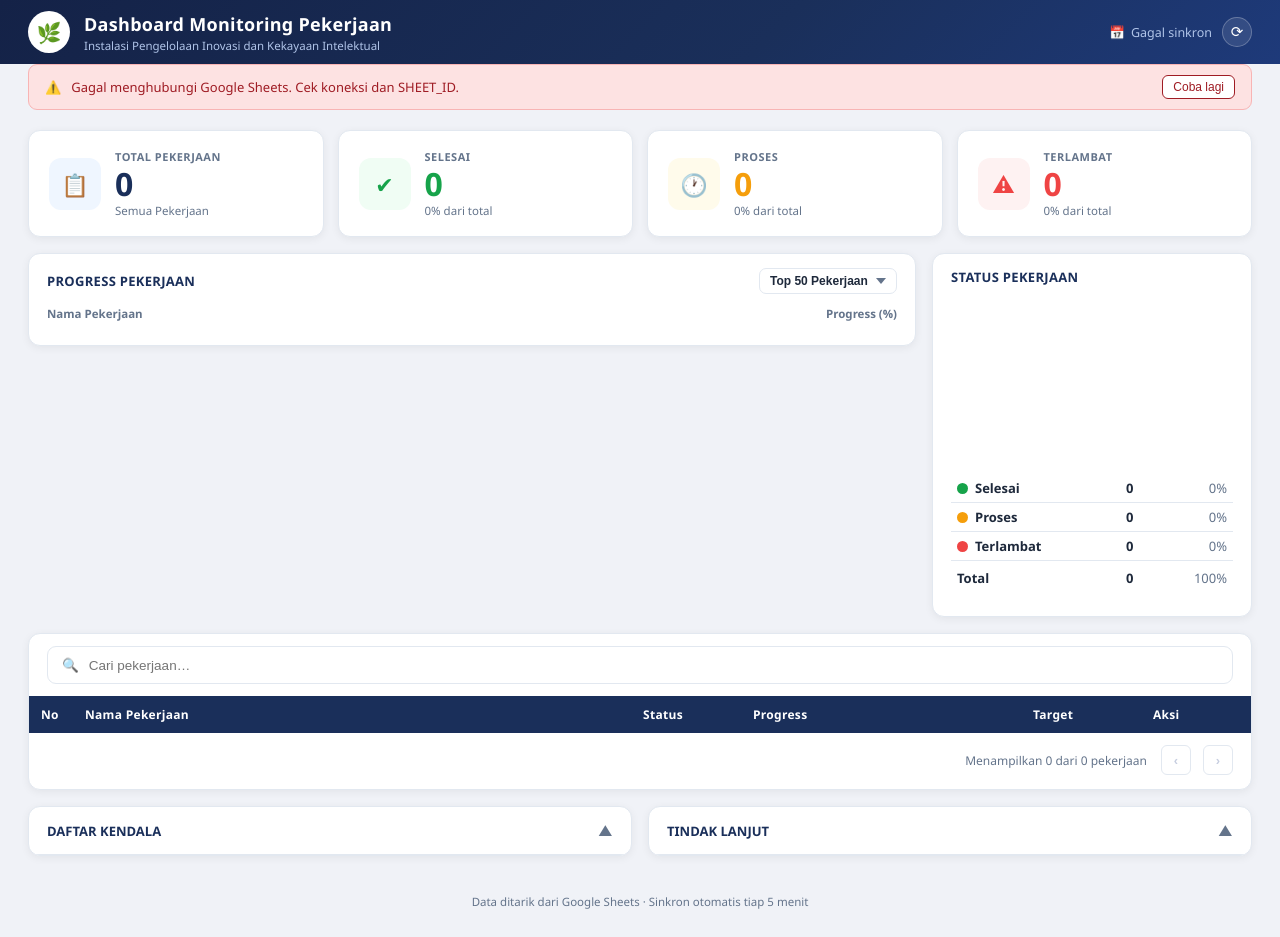
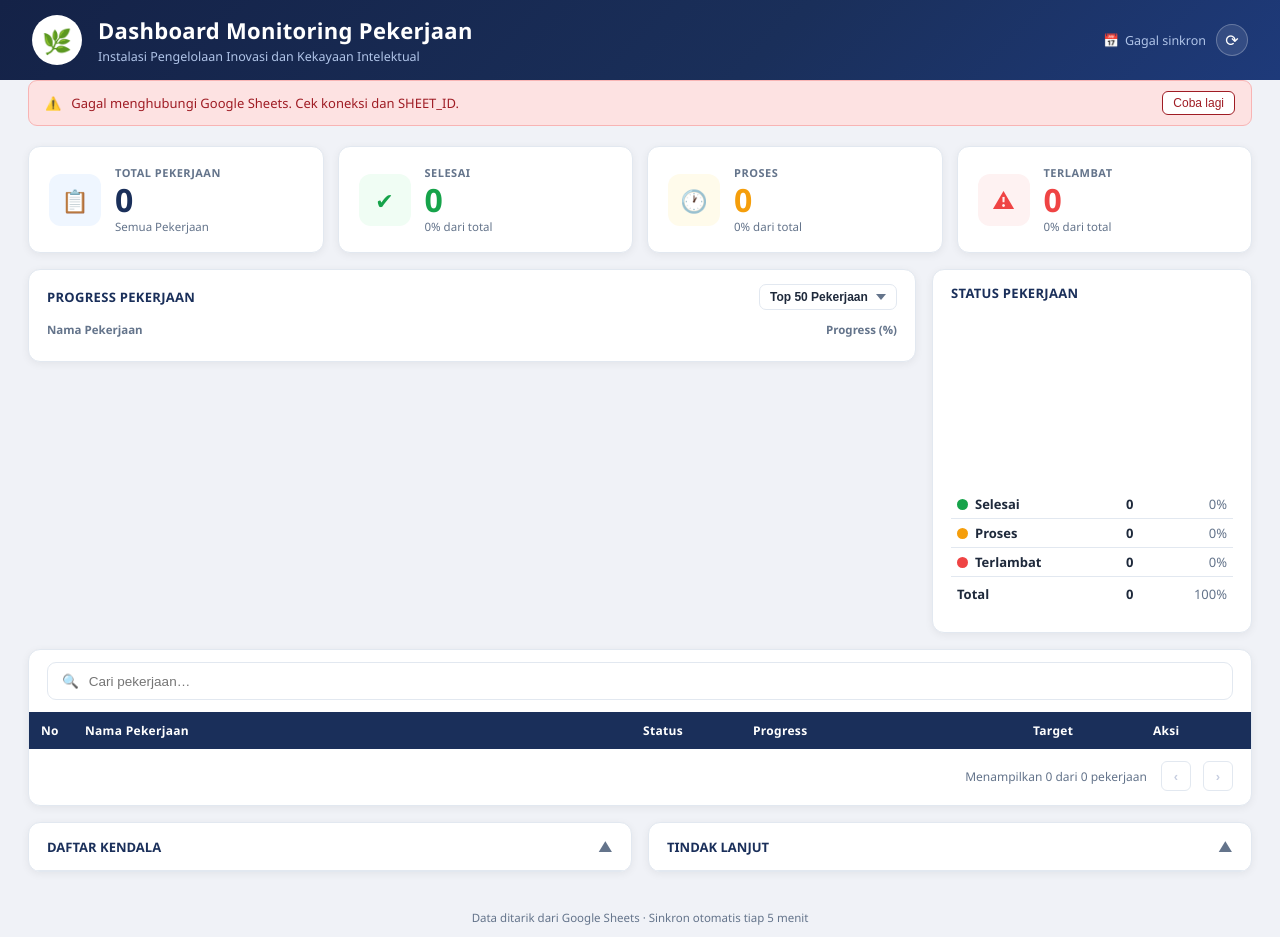
Before and after one commit to ortalasdm-alt/DASHBOARD-MONITORING-PEKERJAAN, a plain HTML site: page index.html in a window 1280 px wide. Shown: the top 937 px of the page. Drawn offline with nearby package versions, Linux system fonts and the light colour scheme.

Commit message:
Add files via upload

```diff
--- a/style.css
+++ b/style.css
@@ -14,13 +14,18 @@
   --border: #e2e8f0;
   --text: #1e293b;
   --muted: #64748b;
-  --blue-icon: #2563eb;
 }
 
 * {
   box-sizing: border-box;
   margin: 0;
   padding: 0;
+}
+
+/* Hapus garis biru pada semua link */
+a {
+  color: inherit;
+  text-decoration: none;
 }
 
 body {
@@ -39,43 +44,43 @@ body {
 header {
   background: linear-gradient(135deg, var(--navy-dark) 0%, var(--navy) 60%, #1e3a7a 100%);
   color: #fff;
-  padding: 0 28px;
+  padding: 0 32px;
   display: flex;
   align-items: center;
   justify-content: space-between;
-  min-height: 64px;
+  min-height: 80px;  /* diperbesar dari 64px */
 }
 
 .head-left {
   display: flex;
   align-items: center;
-  gap: 14px;
+  gap: 16px;
 }
 
 .head-logo {
-  width: 42px;
-  height: 42px;
+  width: 50px;       /* diperbesar dari 42px */
+  height: 50px;
   background: #fff;
   border-radius: 50%;
   display: flex;
   align-items: center;
   justify-content: center;
   flex-shrink: 0;
-  font-size: 20px;
+  font-size: 24px;   /* diperbesar */
   font-weight: 800;
   color: var(--navy);
 }
 
 .head-title {
-  font-size: 18px;
+  font-size: 22px;   /* diperbesar dari 18px */
   font-weight: 800;
   letter-spacing: .3px;
 }
 
 .head-sub {
-  font-size: 11.5px;
+  font-size: 12.5px; /* diperbesar dari 11.5px */
   color: #b0c4e8;
-  margin-top: 2px;
+  margin-top: 3px;
 }
 
 .head-right {
@@ -97,28 +102,24 @@ header {
   border: 1px solid rgba(255, 255, 255, .25);
   color: #fff;
   border-radius: 50%;
-  width: 30px;
-  height: 30px;
+  width: 32px;
+  height: 32px;
   cursor: pointer;
-  font-size: 15px;
+  font-size: 16px;
   display: flex;
   align-items: center;
   justify-content: center;
   transition: .2s;
 }
 
-.refresh-btn:hover {
-  background: rgba(255, 255, 255, .2);
-}
+.refresh-btn:hover { background: rgba(255, 255, 255, .2); }
 
 .refresh-btn.loading .spin {
   display: inline-block;
   animation: spin 1s linear infinite;
 }
 
-@keyframes spin {
-  to { transform: rotate(360deg); }
-}
+@keyframes spin { to { transform: rotate(360deg); } }
 
 /* ── PAGE BODY ── */
 .page-body {
@@ -219,9 +220,7 @@ header {
   letter-spacing: .3px;
 }
 
-.panel-body {
-  padding: 12px 18px 16px;
-}
+.panel-body { padding: 12px 18px 16px; }
 
 /* ── DROPDOWN FILTER ── */
 .select-sm {
@@ -250,6 +249,7 @@ header {
   align-items: center;
 }
 
+/* Nama pekerjaan di progress list — pastikan tidak berwarna biru */
 .prog-name {
   font-size: 12.5px;
   color: var(--text);
@@ -257,6 +257,7 @@ header {
   white-space: nowrap;
   overflow: hidden;
   text-overflow: ellipsis;
+  text-decoration: none;  /* hapus underline */
 }
 
 .prog-pct {
@@ -320,22 +321,9 @@ header {
   font-weight: 600;
 }
 
-.status-table .row-num {
-  font-weight: 800;
-  color: var(--text);
-}
-
-.status-table .row-pct {
-  color: var(--muted);
-  font-weight: 500;
-  text-align: right;
-}
-
-.status-table tfoot td {
-  border-top: 1px solid var(--border);
-  font-weight: 700;
-  padding-top: 8px;
-}
+.status-table .row-num { font-weight: 800; color: var(--text); }
+.status-table .row-pct { color: var(--muted); font-weight: 500; text-align: right; }
+.status-table tfoot td { border-top: 1px solid var(--border); font-weight: 700; padding-top: 8px; }
 
 /* ── SEARCH BAR ── */
 .search-bar {
@@ -384,6 +372,13 @@ tbody td {
   border-bottom: 1px solid var(--border);
   vertical-align: middle;
   color: var(--text);
+}
+
+/* Teks di dalam cell tabel juga tidak bergaris biru */
+tbody td a,
+tbody td span {
+  color: var(--text);
+  text-decoration: none;
 }
 
 tbody tr:hover { background: #f8fafc; }
@@ -470,12 +465,7 @@ tbody tr:hover { background: #f8fafc; }
   transition: .15s;
 }
 
-.pg-btn.active {
-  background: var(--blue-accent);
-  color: #fff;
-  border-color: var(--blue-accent);
-}
-
+.pg-btn.active { background: var(--blue-accent); color: #fff; border-color: var(--blue-accent); }
 .pg-btn:hover:not(.active):not(:disabled) { background: #f1f5ff; }
 .pg-btn:disabled { color: #c7cee0; cursor: not-allowed; }
 
@@ -506,14 +496,8 @@ tbody tr:hover { background: #f8fafc; }
   color: var(--navy);
 }
 
-.acc-head .chevron {
-  font-size: 14px;
-  transition: transform .2s;
-  color: var(--muted);
-}
-
+.acc-head .chevron { font-size: 14px; transition: transform .2s; color: var(--muted); }
 .acc-head.open .chevron { transform: rotate(180deg); }
-
 .acc-body { border-top: 1px solid var(--border); }
 
 .acc-item {
@@ -533,6 +517,7 @@ tbody tr:hover { background: #f8fafc; }
 .acc-item .item-name {
   color: var(--text);
   font-weight: 500;
+  text-decoration: none; /* pastikan tidak ada underline */
 }
 
 .acc-item .item-count {
```
